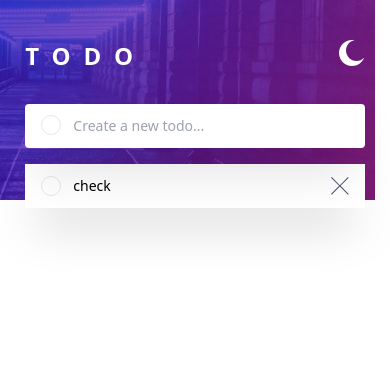
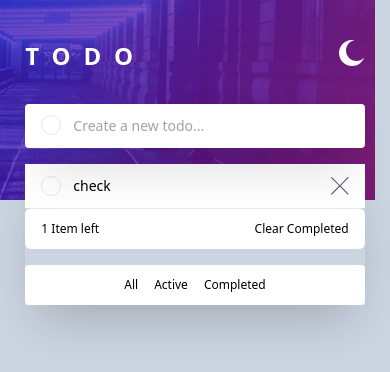
Before and after one commit to Skyz03/React--Todo-App, a React (Create React App) app: page / in a window 390 px wide. Shown: the top 372 px of the page. Built offline with nearby package versions, Linux system fonts and the light colour scheme.

Commit message:
Updates in the mobile design

```diff
--- a/src/components/Header.jsx
+++ b/src/components/Header.jsx
@@ -5,7 +5,7 @@ import InputList from "./InputList";
 
 const Header = () => {
   return (
-    <div className="bg-hero-pattern min-h-screen bg-no-repeat">
+    <div className="bg-hero-pattern min-h-screen bg-no-repeat bg-slate-300">
       <main className="mx-auto w-[87%] max-w-[34rem] py-10 md:py-20">
         {/* Top Title with button  */}
         <div className="flex items-center justify-between">
--- a/src/components/InputList.jsx
+++ b/src/components/InputList.jsx
@@ -3,7 +3,7 @@ import cross from "../img/icon-cross.svg";
 
 const InputAdd = () => {
   return (
-    <div className="mt-4 shadow-2xl">
+    <div className="mt-4 shadow-2xl shadow-black/20 md:mt-6">
       <ul className="w-full">
         <li className="flex w-100 bg-white items-center py-3 px-4">
           <button className="rounded-full border w-5 aspect-square"></button>
@@ -15,6 +15,33 @@ const InputAdd = () => {
           </div>
         </li>
       </ul>
+      <div className="w-100 border-t flex items-center justify-between  rounded-md px-4 py-3 bg-white space-x-4">
+        <span className="text-xs text-xs text-light-text-primary dark:text-dark-text-quaternary md:text-sm">
+          1 Item left
+        </span>
+
+        {/* <div className="flex justify-between">
+          <button className="text-xs font-bold text-light-text-primary">
+            All
+          </button>
+          <button className="text-xs font-bold  px-1 text-light-text-primary">
+            Active
+          </button>
+          <button className="text-xs font-bold text-light-text-primary">
+            Completed
+          </button>
+        </div> */}
+
+        <button className="text-xs text-light-text-primary">
+          Clear Completed
+        </button>
+      </div>
+
+      <div className="mt-4 bg-white px-4 py-3 flex items-center justify-center space-x-4 rounded">
+        <button className="text-xs text-light-text-primary">All</button>
+        <button className="text-xs text-light-text-primary">Active</button>
+        <button className="text-xs text-light-text-primary">Completed</button>
+      </div>
     </div>
   );
 };
```
